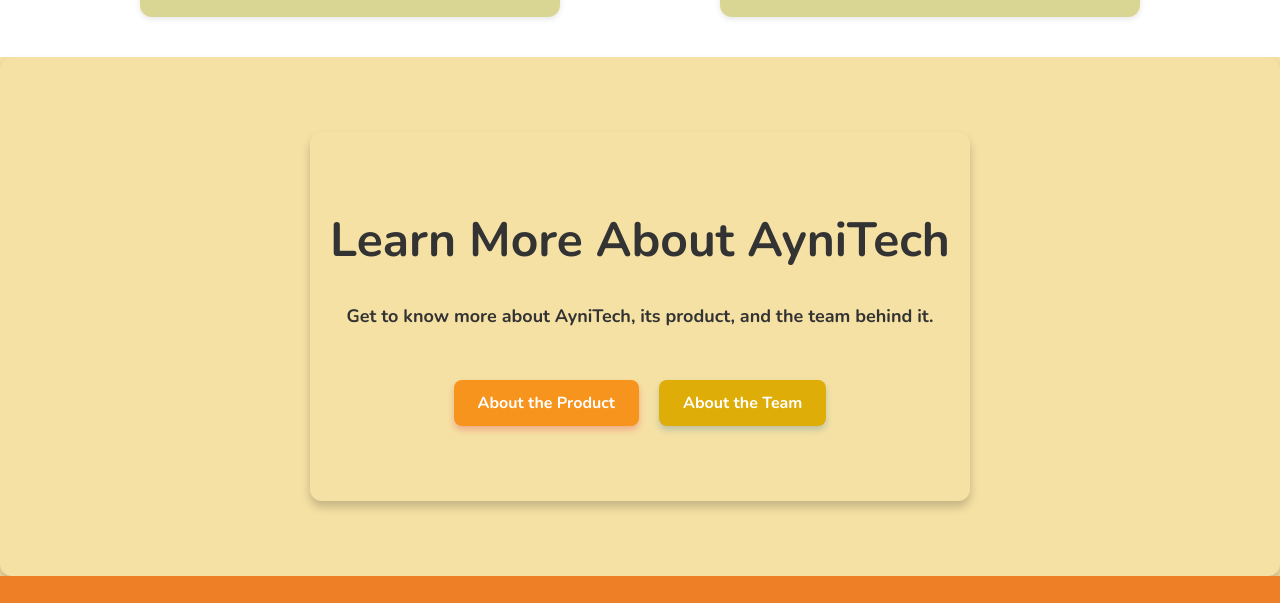
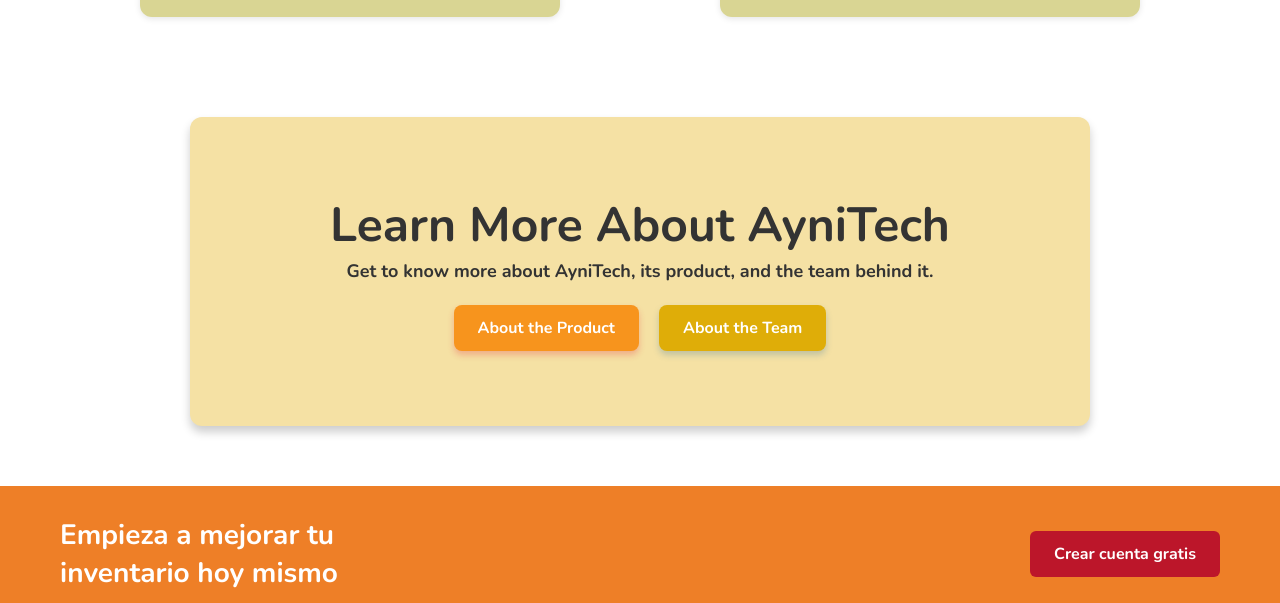
Before and after one commit to upc-pre-202510-1asi0730-4366-AyniTech/Landing-Page, a plain HTML site: page index.html in a window 1280 px wide. Shown: the part 2067-2670 px from the top of the page. Drawn offline with nearby package versions, Linux system fonts and the light colour scheme.

Commit message:
refactor: reorganizar la sección "nosotros" en un contenedor y ajustar estilos para mejorar la presentación

```diff
--- a/index.html
+++ b/index.html
@@ -306,8 +306,9 @@
 </section>
 
 <!-- Botones -->
+<div class="about-section-container">
   <section id="about-section" class="about-section" aria-labelledby="about-section-title">
-        <div class="about-section">
+          <div class="about-section-content">
               <h2 id="about-section-title">Learn More About AyniTech</h2>
               <p>Get to know more about AyniTech, its product, and the team behind it.</p>
               <div class="buttons">
@@ -318,6 +319,7 @@
               </div>
           </div>
       </section>
+</div>
 
 <!-- CTA Section -->
 <section class="cta-section">
--- a/style.css
+++ b/style.css
@@ -481,6 +481,11 @@
 }
 
 /* Seccion de boton videos */
+.about-section-container {
+  background-color: white;
+  padding: 60px 20px;
+}
+
 .about-section {
     display: flex;
     flex-direction: column;
@@ -488,10 +493,12 @@
     align-items: center;
     padding: 75px 20px;
     gap: 30px;
-  /*background-color: var(--beige); */
+  background-color: #F5E1A4;
     border-radius: 12px;
     box-shadow: 0px 6px 10px rgba(0, 0, 0, 0.2);
     text-align: center;
+    max-width: 900px;
+    margin: 0 auto;
 }
 
 .about-section h2 {
```
Lines whose indentation alone changed are shown as unchanged.
